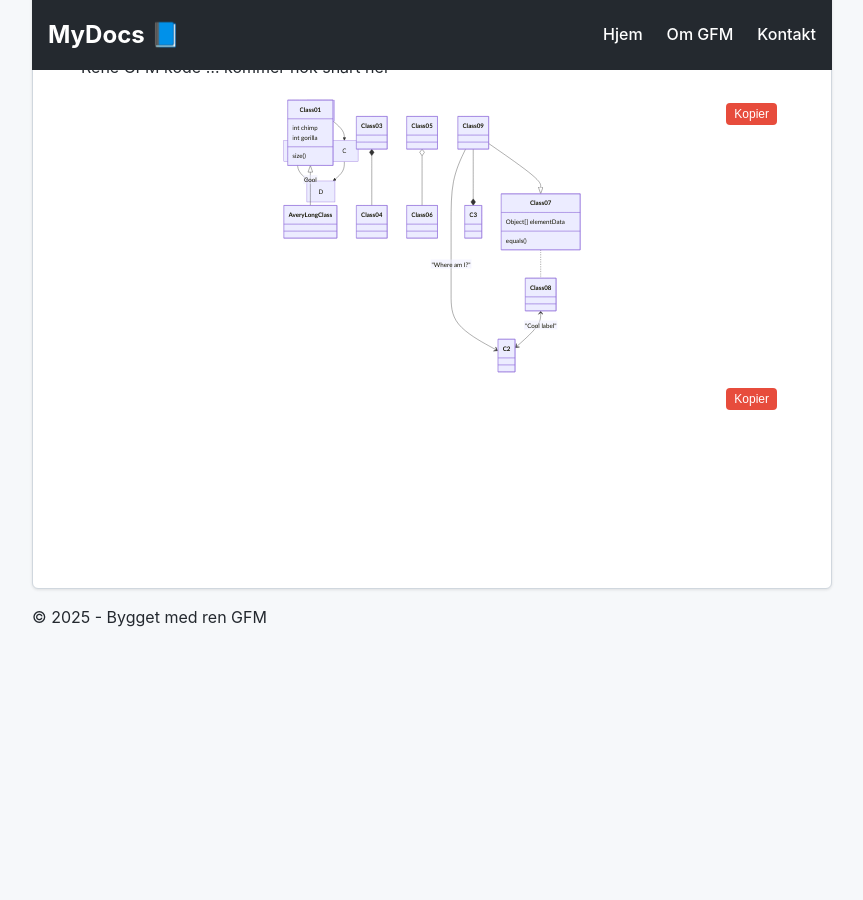
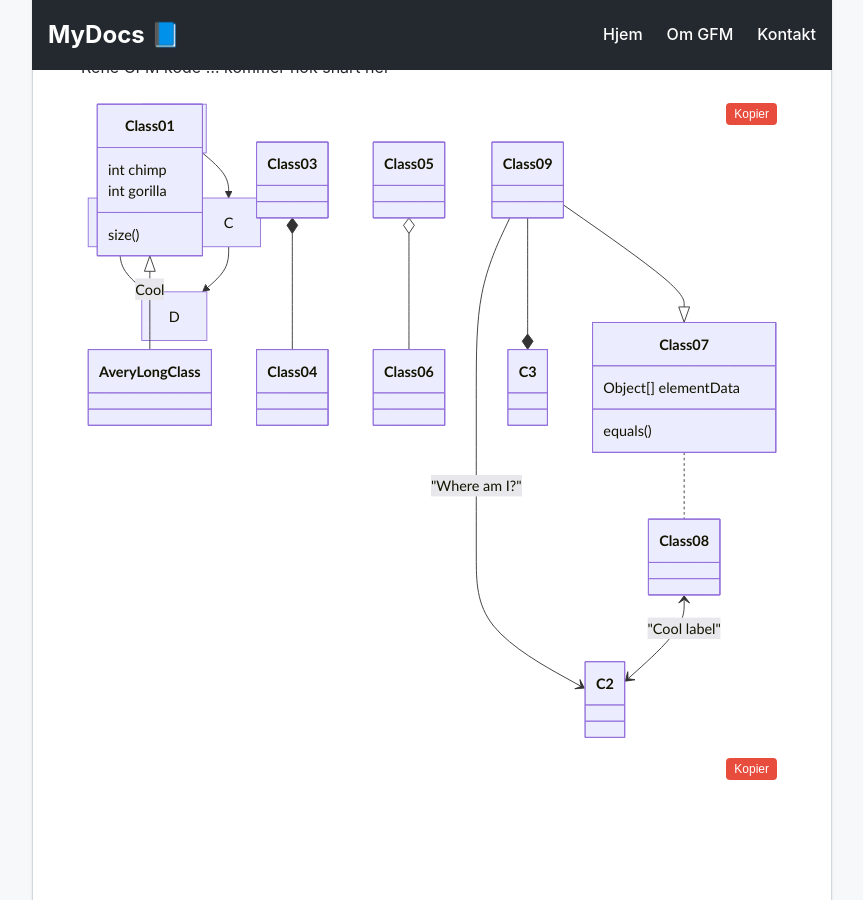
Before and after one commit to crasjens/Markdown, a Jekyll site: the page built from docs/index.md, in a window 1280 px wide and 900 px high, scrolled down 497 px. Shown: the whole window, without its empty margins (208-1071 px from the left). Built offline with Jekyll 4.4.1, drawn with Linux system fonts in a browser that asks for light colours; comment, search, counter and statistics services are not loaded; before the commit the page ends 1176 px from its top, so only the background shows below that; part of the change alters nothing that is shown.

```diff
--- a/docs/_layouts/default.html
+++ b/docs/_layouts/default.html
@@ -34,12 +34,10 @@
 <script>
   mermaid.initialize({
     startOnLoad: false,
-    theme: "default",
-    flowchart: {
-      useMaxWidth: false,
-      htmlLabels: false
-    }
+    theme: "default"
   });
+</script>
+
 </script>
 
 
--- a/docs/assets/scripts.js
+++ b/docs/assets/scripts.js
@@ -1,7 +1,7 @@
 document.addEventListener('DOMContentLoaded', () => {
 
   //
-  // 0) Eksterne links åbnes i nyt vindue
+  // 0) Eksterne links i nyt vindue
   //
   document.querySelectorAll('a').forEach(link => {
     if (link.hostname && link.hostname !== window.location.hostname) {
@@ -62,17 +62,28 @@ document.addEventListener('DOMContentLoaded', () => {
 
 
   //
-  // 4) Zoom/pan — KUN på SVG, og KUN når SVG er klar
+  // 4) Normaliser SVG + tilføj zoom/pan
   //
   function enableZoom(diagram) {
+    if (!window.Panzoom) return;
     if (diagram.dataset.zoomInitialized) return;
     diagram.dataset.zoomInitialized = "true";
 
-    // Vent til Mermaid har tegnet SVG'en færdig
+    // Vent til Mermaid er færdig med at tegne
     setTimeout(() => {
       const svg = diagram.querySelector('svg');
       if (!svg) return;
 
+      // 4a) Ryd Mermaid’s egen transform/size-rod
+      svg.removeAttribute('style');        // fjerner bl.a. transform: scale(3) og max-width
+      svg.setAttribute('width', '100%');
+      svg.setAttribute('height', '100%');
+      svg.style.display = 'block';
+
+      // 4b) Sørg for at containeren kan rumme zoom
+      diagram.style.overflow = 'hidden';
+
+      // 4c) Panzoom på SELVE SVG'en – nu ren og neutral
       const panzoom = Panzoom(svg, {
         maxScale: 3,
         minScale: 1,
@@ -80,7 +91,7 @@ document.addEventListener('DOMContentLoaded', () => {
       });
 
       // Scroll-zoom
-      svg.parentElement.addEventListener('wheel', panzoom.zoomWithWheel);
+      svg.addEventListener('wheel', panzoom.zoomWithWheel);
 
     }, 50);
   }
@@ -88,7 +99,7 @@ document.addEventListener('DOMContentLoaded', () => {
 
 
   //
-  // 5) Når alt er tegnet → tilføj UI
+  // 5) Efter render → UI + zoom
   //
   setTimeout(() => {
     document.querySelectorAll('.mermaid').forEach(diagram => {
```
